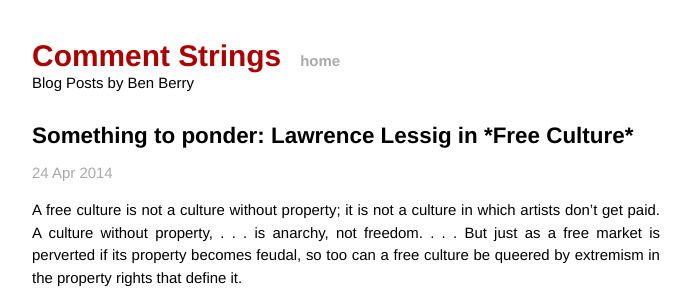
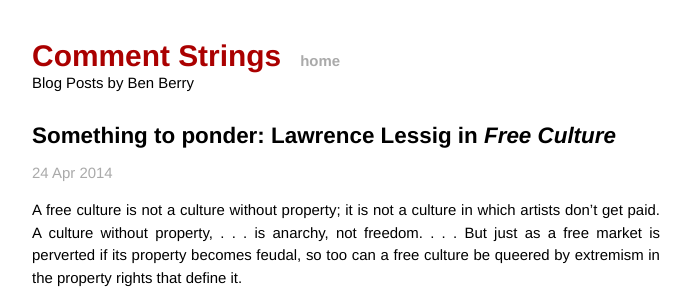
Before and after one commit to bsberry/bsberry.github.io, a Jekyll site: the page built from _posts/2014-04-24-lessig-free-culture-feudal.md, in a window 1280 px wide. Shown: the top 307 px of the page, without its empty margins (294-985 px from the left). Built offline with Jekyll 4.4.1, drawn with Linux system fonts in a browser that asks for light colours; Markdown is read by kramdown in place of the engine named in the settings.

```diff
--- a/_posts/2014-04-24-lessig-free-culture-feudal.md
+++ b/_posts/2014-04-24-lessig-free-culture-feudal.md
@@ -1,6 +1,6 @@
 ---
 layout: post
-title:  "Something to ponder: Lawrence Lessig in *Free Culture*"
+title:  "Something to ponder: Lawrence Lessig in <i>Free Culture</i>"
 date:   2014-04-24 01:32:00AM
 ---
 
```
